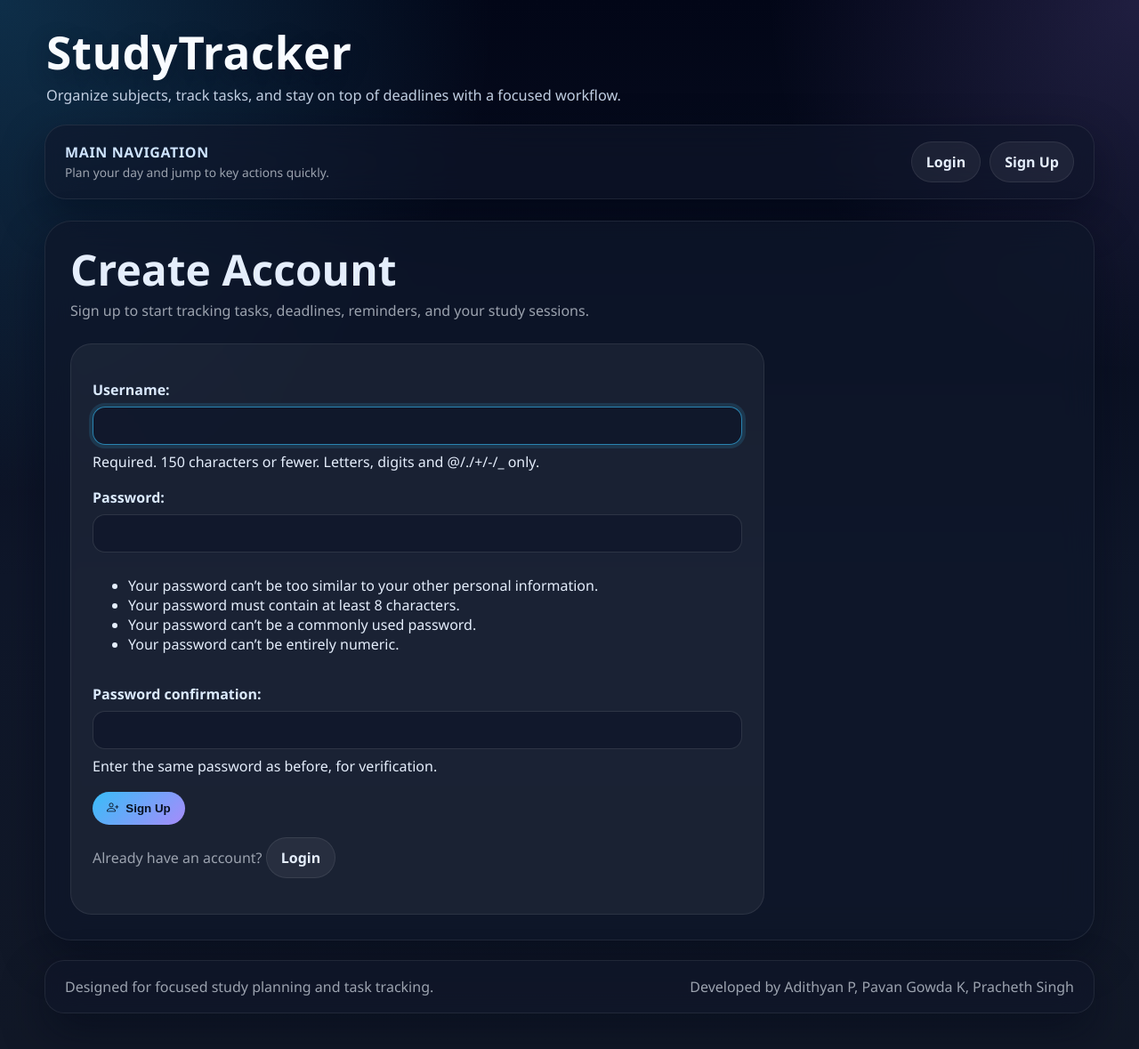
After one commit to Adithyan1809/StudyTracker, a Django app: page /signup/ in a window 1280 px wide. The commit adds this page. Shown: the whole page at 89% size. Run offline with Django 5.2, Linux system fonts and the light colour scheme.

Commit message:
feat: Implement user authentication with login, signup, and logout functionality

```diff
--- a/studytracker/studytracker/settings.py
+++ b/studytracker/studytracker/settings.py
@@ -127,4 +127,6 @@ MEDIA_ROOT = BASE_DIR / 'media'
 # https://docs.djangoproject.com/en/5.2/ref/settings/#default-auto-field
 
 DEFAULT_AUTO_FIELD = 'django.db.models.BigAutoField'
-LOGIN_URL = '/admin/login/'
+LOGIN_URL = '/login/'
+LOGIN_REDIRECT_URL = '/'
+LOGOUT_REDIRECT_URL = '/login/'
--- a/studytracker/tracker/templates/base.html
+++ b/studytracker/tracker/templates/base.html
@@ -461,9 +461,15 @@
                 <span>Plan your day and jump to key actions quickly.</span>
             </div>
             <nav class="navlinks">
-                <a class="active-nav" href="{% url 'dashboard' %}">Dashboard</a>
-                <a href="{% url 'add-subject' %}">Add Subject</a>
-                <a class="primary-link" href="{% url 'add-task' %}">Add Task</a>
+                {% if user.is_authenticated %}
+                    <a class="active-nav" href="{% url 'dashboard' %}">Dashboard</a>
+                    <a href="{% url 'add-subject' %}">Add Subject</a>
+                    <a href="{% url 'add-task' %}">Add Task</a>
+                    <a class="pill-link" href="{% url 'logout' %}"><i class="bi bi-box-arrow-right"></i> Logout</a>
+                {% else %}
+                    <a href="{% url 'login' %}">Login</a>
+                    <a class="primary-link" href="{% url 'signup' %}">Sign Up</a>
+                {% endif %}
             </nav>
         </header>
 
--- /dev/null
+++ b/studytracker/tracker/templates/signup.html
@@ -0,0 +1,21 @@
+{% extends "base.html" %}
+
+{% block title %}Sign Up | StudyTracker{% endblock %}
+
+{% block content %}
+<section style="margin-bottom: 22px;">
+    <h1 class="page-title">Create Account</h1>
+    <p class="page-subtitle">Sign up to start tracking tasks, deadlines, reminders, and your study sessions.</p>
+</section>
+
+<div class="form-card">
+    <form method="POST">
+        {% csrf_token %}
+        {{ form.as_p }}
+        <button type="submit"><i class="bi bi-person-plus"></i> Sign Up</button>
+    </form>
+    <p style="margin-top: 14px; color: var(--muted);">
+        Already have an account? <a class="pill-link" href="{% url 'login' %}">Login</a>
+    </p>
+</div>
+{% endblock %}
--- a/studytracker/tracker/urls.py
+++ b/studytracker/tracker/urls.py
@@ -1,4 +1,5 @@
 from django.urls import path
+from django.contrib.auth import views as auth_views
 from .views import (
     add_subject,
     add_task,
@@ -12,9 +13,13 @@ from .views import (
     export_csv,
     export_pdf,
     mark_complete,
+    signup,
 )
 
 urlpatterns = [
+    path('login/', auth_views.LoginView.as_view(template_name='login.html', redirect_authenticated_user=True), name='login'),
+    path('logout/', auth_views.LogoutView.as_view(), name='logout'),
+    path('signup/', signup, name='signup'),
     path('', dashboard, name='dashboard'),
     path('add-subject/', add_subject, name='add-subject'),
     path('add-task/', add_task, name='add-task'),
--- a/studytracker/tracker/views.py
+++ b/studytracker/tracker/views.py
@@ -1,12 +1,31 @@
 from django.shortcuts import render, redirect, get_object_or_404
 from .forms import AttachmentForm, ProgressLogForm, ReminderForm, StudySessionForm, SubjectForm, TaskForm
 from django.contrib.auth.decorators import login_required
+from django.contrib.auth.forms import UserCreationForm
+from django.contrib.auth import login
 from .models import Attachment, ProgressLog, Reminder, StudySession, Subject, Task
 import csv
 from django.http import HttpResponse
 from django.contrib import messages
 from datetime import date
 from django.db.models import Case, IntegerField, Value, When
+
+
+def signup(request):
+    if request.user.is_authenticated:
+        return redirect('dashboard')
+
+    if request.method == 'POST':
+        form = UserCreationForm(request.POST)
+        if form.is_valid():
+            user = form.save()
+            login(request, user)
+            messages.success(request, 'Account created successfully. Welcome!')
+            return redirect('dashboard')
+    else:
+        form = UserCreationForm()
+
+    return render(request, 'signup.html', {'form': form})
 
 @login_required
 def add_subject(request):
```
Also changed, not shown: studytracker/tracker/templates/login.html (added, +21 -0 lines), 1 other file.
